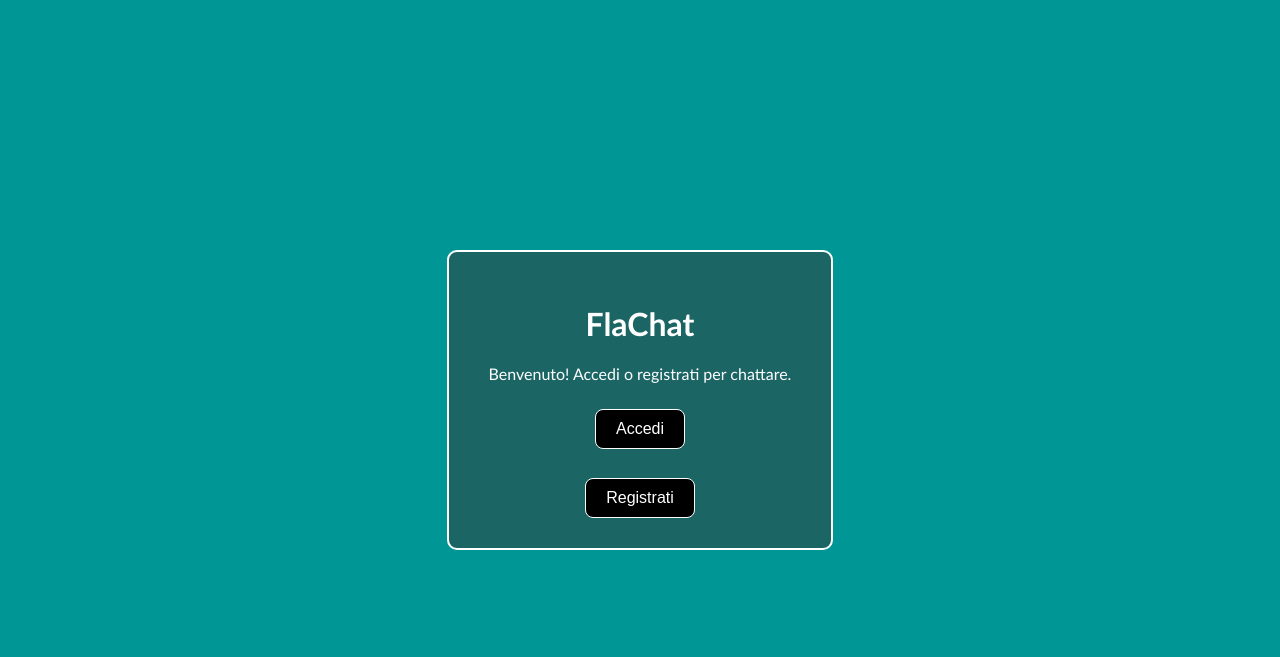
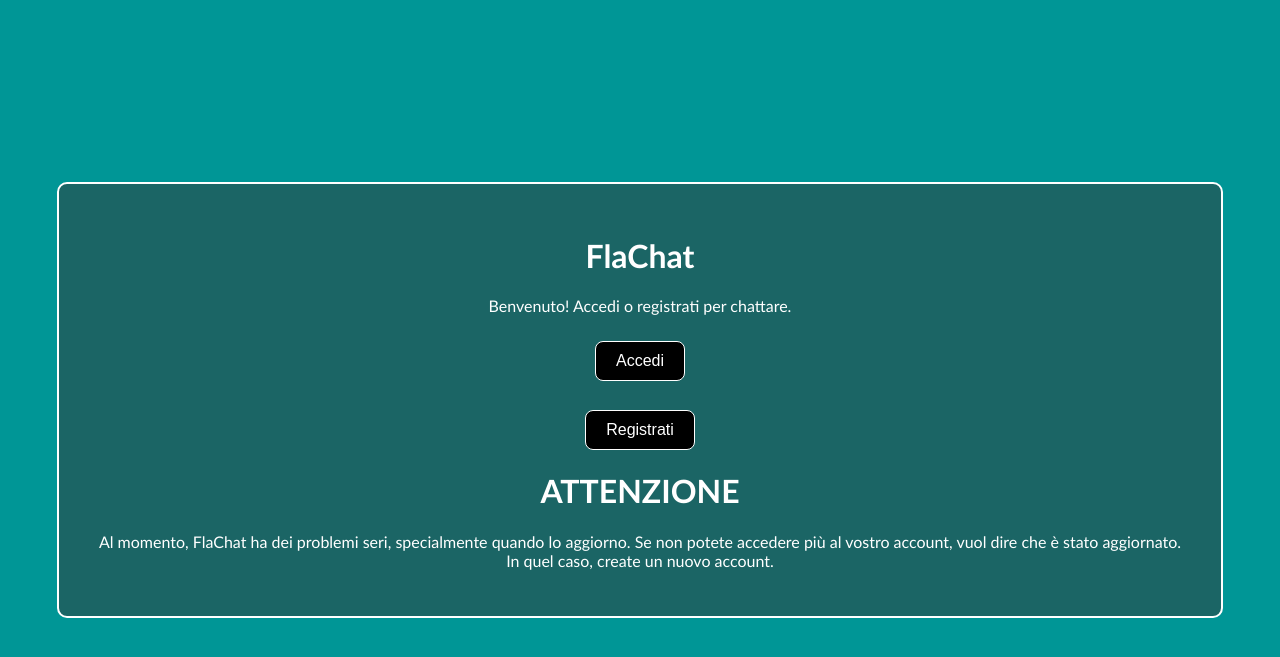
Before and after one commit to danyscor13-netizen/FlaChat, a Flask app: page / in a window 1280 px wide. Shown: the top 657 px of the page. Run offline with Flask 3, Linux system fonts and the light colour scheme.

Commit message:
Add warning message for account access problems
Added a warning message about account access issues due to updates.

```diff
--- a/templates/home.html
+++ b/templates/home.html
@@ -10,6 +10,15 @@
         <a href="/login"><button>Accedi</button></a>
         <br><br>
         <a href="/register"><button>Registrati</button></a>
+
+        <div class="warn">
+            <h1>ATTENZIONE</h1>
+            <p>
+                Al momento, FlaChat ha dei problemi seri, specialmente quando lo aggiorno. Se non potete accedere più al vostro account, vuol dire che è stato aggiornato.
+                <br>
+                In quel caso, create un nuovo account.
+            </p>
+        </div>
     </div>
 </body>
 </html>
```
